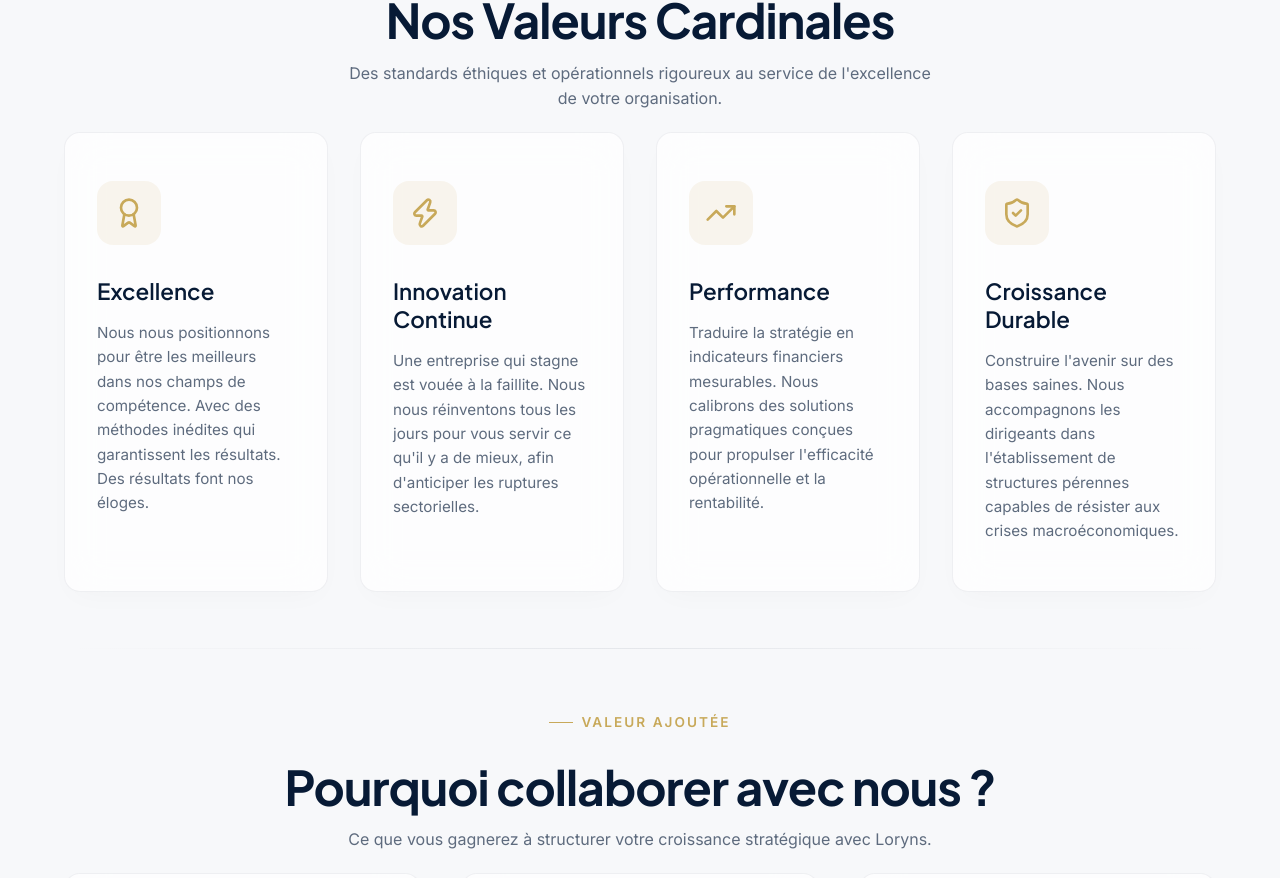
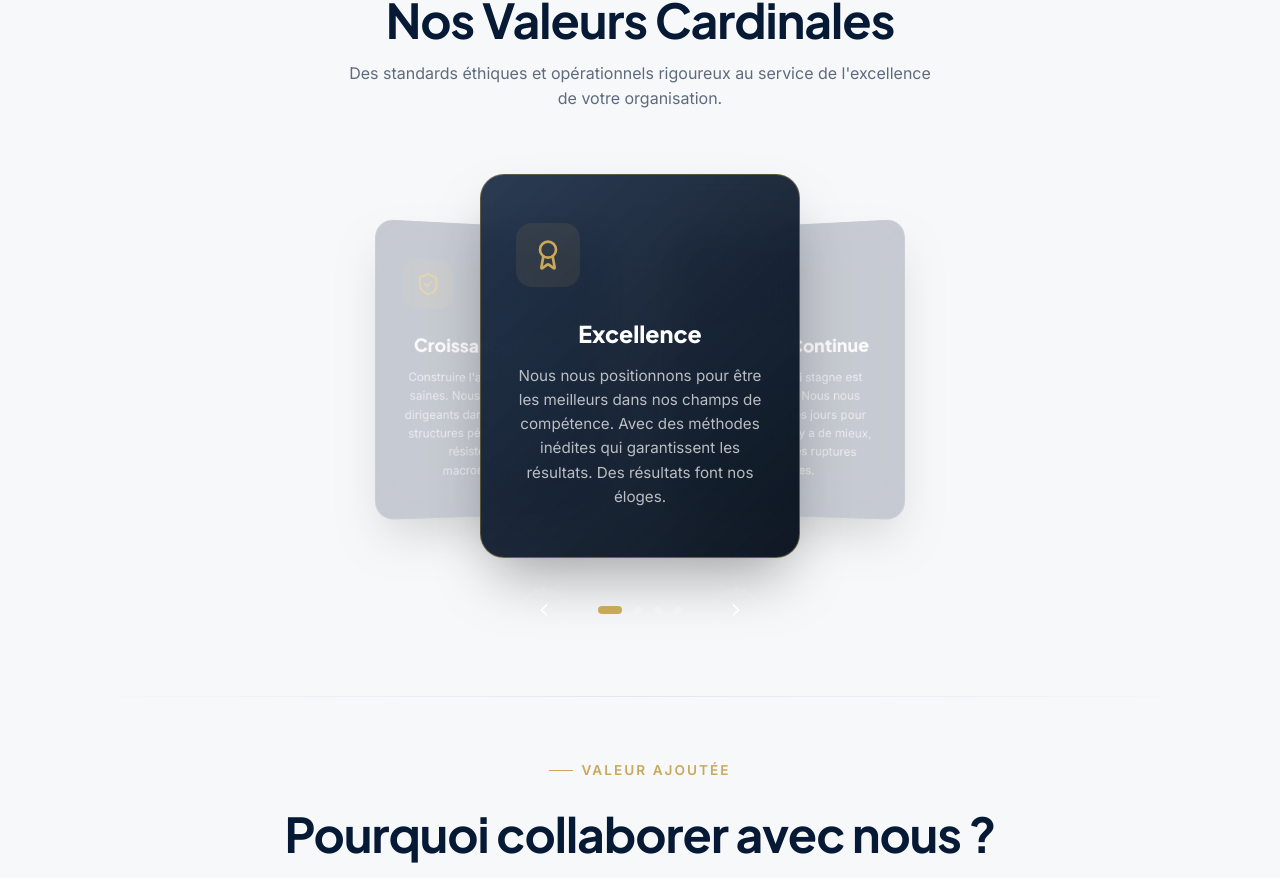
Before and after one commit to Manu100589/lorynx, a React (Vite) app: page / in a window 1280 px wide. Shown: the part 4030-4908 px from the top of the page. Built offline with nearby package versions, Linux system fonts and the light colour scheme.

Commit message:
feat: present cardinal values in a 3D perspective stacked card slider

```diff
--- a/src/App.css
+++ b/src/App.css
@@ -2444,3 +2444,185 @@
     grid-column: span 1;
   }
 }
+
+/* 3D Carousel Styling */
+.valeurs-carousel-container {
+  position: relative;
+  width: 100%;
+  max-width: 900px;
+  margin: 4rem auto;
+  perspective: 1200px; /* Crucial for 3D perspective effect! */
+}
+
+.valeurs-carousel-viewport {
+  position: relative;
+  height: 380px;
+  width: 100%;
+  transform-style: preserve-3d;
+  display: flex;
+  justify-content: center;
+  align-items: center;
+}
+
+.valeur-3d-card {
+  position: absolute;
+  width: 320px;
+  background: rgba(7, 26, 53, 0.45);
+  backdrop-filter: blur(20px);
+  -webkit-backdrop-filter: blur(20px);
+  border: 1px solid rgba(255, 255, 255, 0.08);
+  border-radius: 24px;
+  padding: 3rem 2.2rem;
+  text-align: center;
+  box-shadow: 0 30px 60px -15px rgba(0, 0, 0, 0.35);
+  transition: transform 0.8s cubic-bezier(0.16, 1, 0.3, 1), opacity 0.8s ease, border-color 0.4s ease;
+  transform-style: preserve-3d;
+  backface-visibility: hidden;
+  box-sizing: border-box;
+}
+
+/* Active central card */
+.valeur-3d-card.active {
+  transform: translate3d(0, 0, 0) scale(1) rotateY(0deg);
+  z-index: 10;
+  opacity: 1;
+  border-color: rgba(200, 169, 90, 0.4);
+  background: linear-gradient(135deg, rgba(7, 26, 53, 0.85) 0%, rgba(3, 12, 24, 0.95) 100%);
+  pointer-events: auto;
+}
+
+/* Right card */
+.valeur-3d-card.next {
+  transform: translate3d(50%, 0, -150px) rotateY(-20deg) scale(0.85);
+  z-index: 5;
+  opacity: 0.45;
+  pointer-events: auto;
+  cursor: pointer;
+}
+
+.valeur-3d-card.next:hover {
+  opacity: 0.8;
+  transform: translate3d(50%, 0, -100px) rotateY(-15deg) scale(0.88);
+}
+
+/* Left card */
+.valeur-3d-card.prev {
+  transform: translate3d(-50%, 0, -150px) rotateY(20deg) scale(0.85);
+  z-index: 5;
+  opacity: 0.45;
+  pointer-events: auto;
+  cursor: pointer;
+}
+
+.valeur-3d-card.prev:hover {
+  opacity: 0.8;
+  transform: translate3d(-50%, 0, -100px) rotateY(15deg) scale(0.88);
+}
+
+/* Hidden cards in the back */
+.valeur-3d-card.far-back {
+  transform: translate3d(0, 0, -300px) scale(0.7);
+  z-index: 1;
+  opacity: 0;
+  pointer-events: none;
+}
+
+.valeur-3d-card h3 {
+  font-family: var(--font-title);
+  font-size: 1.45rem;
+  font-weight: 800;
+  color: white;
+  margin-top: 1.5rem;
+  margin-bottom: 1rem;
+}
+
+.valeur-3d-card p {
+  font-family: var(--font-body);
+  font-size: 0.95rem;
+  line-height: 1.6;
+  color: rgba(255, 255, 255, 0.7);
+}
+
+/* Carousel controls */
+.valeurs-carousel-controls {
+  display: flex;
+  justify-content: center;
+  align-items: center;
+  gap: 2rem;
+  margin-top: 2rem;
+  z-index: 15;
+  position: relative;
+}
+
+.carousel-btn {
+  background: rgba(255, 255, 255, 0.04);
+  border: 1px solid rgba(255, 255, 255, 0.08);
+  width: 44px;
+  height: 44px;
+  border-radius: 50%;
+  color: white;
+  display: flex;
+  align-items: center;
+  justify-content: center;
+  cursor: pointer;
+  transition: all 0.3s ease;
+}
+
+.carousel-btn:hover {
+  background: var(--color-accent);
+  border-color: var(--color-accent);
+  color: var(--color-primary);
+  transform: scale(1.08);
+  box-shadow: 0 10px 20px -5px rgba(200, 169, 90, 0.35);
+}
+
+.carousel-indicators {
+  display: flex;
+  gap: 0.75rem;
+  align-items: center;
+}
+
+.indicator-dot {
+  width: 8px;
+  height: 8px;
+  border-radius: 50%;
+  background: rgba(255, 255, 255, 0.2);
+  border: none;
+  cursor: pointer;
+  transition: all 0.35s cubic-bezier(0.16, 1, 0.3, 1);
+  padding: 0;
+}
+
+.indicator-dot.active {
+  background: var(--color-accent);
+  width: 24px;
+  border-radius: 4px;
+}
+
+/* Responsive adjustment */
+@media (max-width: 768px) {
+  .valeurs-carousel-viewport {
+    height: 360px;
+  }
+  .valeur-3d-card {
+    width: 280px;
+    padding: 2.2rem 1.6rem;
+  }
+  .valeur-3d-card.next {
+    transform: translate3d(28%, 0, -150px) rotateY(-15deg) scale(0.8);
+  }
+  .valeur-3d-card.prev {
+    transform: translate3d(-28%, 0, -150px) rotateY(15deg) scale(0.8);
+  }
+}
+
+@media (max-width: 480px) {
+  .valeurs-carousel-viewport {
+    height: 380px;
+  }
+  .valeur-3d-card.next,
+  .valeur-3d-card.prev {
+    opacity: 0 !important;
+    pointer-events: none;
+  }
+}
--- a/src/App.jsx
+++ b/src/App.jsx
@@ -107,6 +107,30 @@ export default function App() {
   const [showRendezVousModal, setShowRendezVousModal] = useState(false);
   const [selectedArticle, setSelectedArticle] = useState(null);
   const [processedFounderSrc, setProcessedFounderSrc] = useState(null);
+  const [activeValeurIndex, setActiveValeurIndex] = useState(0);
+
+  const valeurs = [
+    {
+      title: "Excellence",
+      description: "Nous nous positionnons pour être les meilleurs dans nos champs de compétence. Avec des méthodes inédites qui garantissent les résultats. Des résultats font nos éloges.",
+      icon: <Award size={32} />
+    },
+    {
+      title: "Innovation Continue",
+      description: "Une entreprise qui stagne est vouée à la faillite. Nous nous réinventons tous les jours pour vous servir ce qu'il y a de mieux, afin d'anticiper les ruptures sectorielles.",
+      icon: <Zap size={32} />
+    },
+    {
+      title: "Performance",
+      description: "Traduire la stratégie en indicateurs financiers mesurables. Nous calibrons des solutions pragmatiques conçues pour propulser l'efficacité opérationnelle et la rentabilité.",
+      icon: <TrendingUp size={32} />
+    },
+    {
+      title: "Croissance Durable",
+      description: "Construire l'avenir sur des bases saines. Nous accompagnons les dirigeants dans l'établissement de structures pérennes capables de résister aux crises macroéconomiques.",
+      icon: <ShieldCheck size={32} />
+    }
+  ];
 
   // Custom cursor states
   const [cursorPos, setCursorPos] = useState({ x: 0, y: 0 });
@@ -968,37 +992,66 @@ Chez *Loryns Strategic Consulting*, nous combinons le conseil stratégique tradi
             </p>
           </div>
 
-          <div className="valeurs-grid">
-            <div className="valeur-card interactive">
-              <div className="valeur-icon-container">
-                <Award size={32} />
-              </div>
-              <h3>Excellence</h3>
-              <p>Nous nous positionnons pour être les meilleurs dans nos champs de compétence. Avec des méthodes inédites qui garantissent les résultats. Des résultats font nos éloges.</p>
-            </div>
-
-            <div className="valeur-card interactive">
-              <div className="valeur-icon-container">
-                <Zap size={32} />
-              </div>
-              <h3>Innovation Continue</h3>
-              <p>Une entreprise qui stagne est vouée à la faillite. Nous nous réinventons tous les jours pour vous servir ce qu'il y a de mieux, afin d'anticiper les ruptures sectorielles.</p>
-            </div>
-
-            <div className="valeur-card interactive">
-              <div className="valeur-icon-container">
-                <TrendingUp size={32} />
-              </div>
-              <h3>Performance</h3>
-              <p>Traduire la stratégie en indicateurs financiers mesurables. Nous calibrons des solutions pragmatiques conçues pour propulser l'efficacité opérationnelle et la rentabilité.</p>
-            </div>
-
-            <div className="valeur-card interactive">
-              <div className="valeur-icon-container">
-                <ShieldCheck size={32} />
-              </div>
-              <h3>Croissance Durable</h3>
-              <p>Construire l'avenir sur des bases saines. Nous accompagnons les dirigeants dans l'établissement de structures pérennes capables de résister aux crises macroéconomiques.</p>
+          {/* 3D Carousel Viewport */}
+          <div className="valeurs-carousel-container">
+            <div className="valeurs-carousel-viewport">
+              {valeurs.map((valeur, index) => {
+                let position = 'far-back';
+                if (index === activeValeurIndex) {
+                  position = 'active';
+                } else if (index === (activeValeurIndex + 1) % valeurs.length) {
+                  position = 'next';
+                } else if (index === (activeValeurIndex - 1 + valeurs.length) % valeurs.length) {
+                  position = 'prev';
+                }
+
+                return (
+                  <div
+                    key={index}
+                    className={`valeur-3d-card ${position}`}
+                    onClick={() => {
+                      if (position === 'next') setActiveValeurIndex((activeValeurIndex + 1) % valeurs.length);
+                      if (position === 'prev') setActiveValeurIndex((activeValeurIndex - 1 + valeurs.length) % valeurs.length);
+                    }}
+                  >
+                    <div className="valeur-icon-container">
+                      {valeur.icon}
+                    </div>
+                    <h3>{valeur.title}</h3>
+                    <p>{valeur.description}</p>
+                  </div>
+                );
+              })}
+            </div>
+
+            {/* Carousel Controls */}
+            <div className="valeurs-carousel-controls">
+              <button
+                onClick={() => setActiveValeurIndex((activeValeurIndex - 1 + valeurs.length) % valeurs.length)}
+                className="carousel-btn interactive"
+                aria-label="Previous slide"
+              >
+                <ChevronLeft size={20} />
+              </button>
+
+              <div className="carousel-indicators">
+                {valeurs.map((_, index) => (
+                  <button
+                    key={index}
+                    onClick={() => setActiveValeurIndex(index)}
+                    className={`indicator-dot ${index === activeValeurIndex ? 'active' : ''} interactive`}
+                    aria-label={`Go to slide ${index + 1}`}
+                  />
+                ))}
+              </div>
+
+              <button
+                onClick={() => setActiveValeurIndex((activeValeurIndex + 1) % valeurs.length)}
+                className="carousel-btn interactive"
+                aria-label="Next slide"
+              >
+                <ChevronRight size={20} />
+              </button>
             </div>
           </div>
 
```
